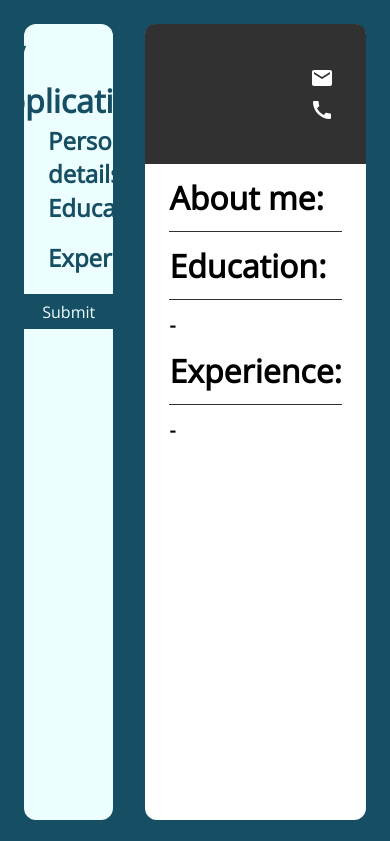
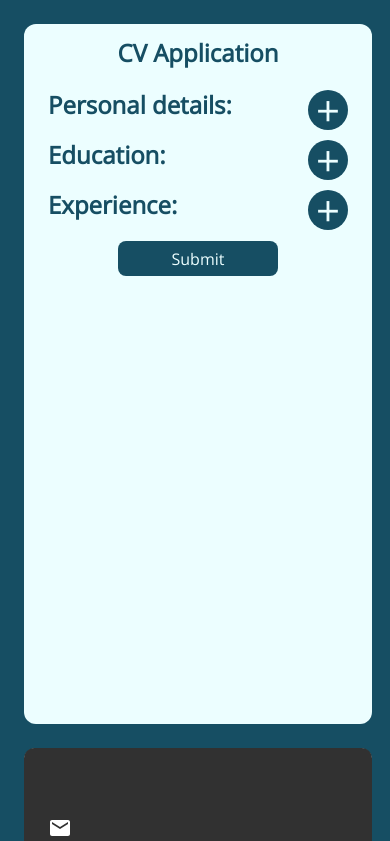
Before and after one commit to NexyusNex/cv-project, a React (Create React App) app: page / in a window 390 px wide. Shown: the top 841 px of the page. Built offline with nearby package versions, Linux system fonts and the light colour scheme.

Commit message:
Made it somewhat responsive

```diff
--- a/src/index.css
+++ b/src/index.css
@@ -11,9 +11,9 @@
 
 .container {
   display: grid;
-  grid-template-columns: repeat(2, 1fr);
-  width: 100vw;
-  height: 100vh;
+  grid-template-columns: repeat(2, minmax(460px, 1fr));
+  height: 100svh;
+  min-height: 1600px;
   background-color: #164e63;
   padding: 24px;
   column-gap: 32px;
@@ -174,8 +174,8 @@
 }
 
 .about-me p {
-  min-width: 100px;
-  max-width: 500px;
+  width: 100%;
+  padding-right: 100px;
   word-wrap: break-word;
 }
 
@@ -185,3 +185,38 @@
   display: grid;
   grid-template-columns: repeat(2, 1fr);
 }
+
+@media screen and (width<=1100px) {
+  .container {
+    grid-template-columns: repeat(1, 1fr);
+    grid-auto-rows: 700px;
+    gap: 24px;
+  }
+  h1 {
+    font-size: 24px;
+  }
+  .school-card,
+  .exp-card {
+    grid-template-columns: repeat(1, minmax(10px, 1fr));
+    gap: 16px;
+  }
+  .personal-info {
+    flex-direction: column;
+    align-items: flex-start;
+    gap: 6px;
+  }
+  .personal-info p {
+    margin: 0;
+  }
+  .about-me p {
+    width: 350px;
+    padding-right: 10px;
+  }
+}
+
+@media screen and (width<=1100px) {
+  .about-me p {
+    width: 300px;
+    padding-right: 10px;
+  }
+}
```
